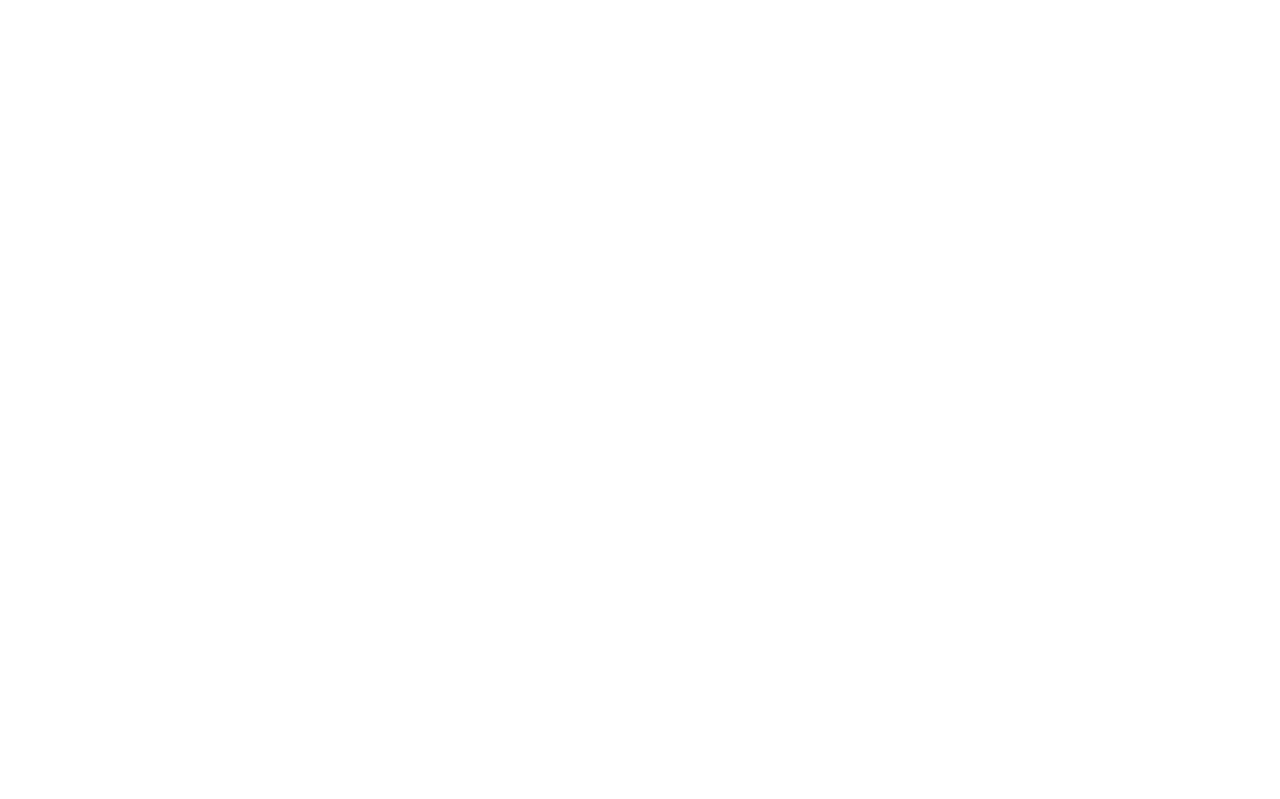
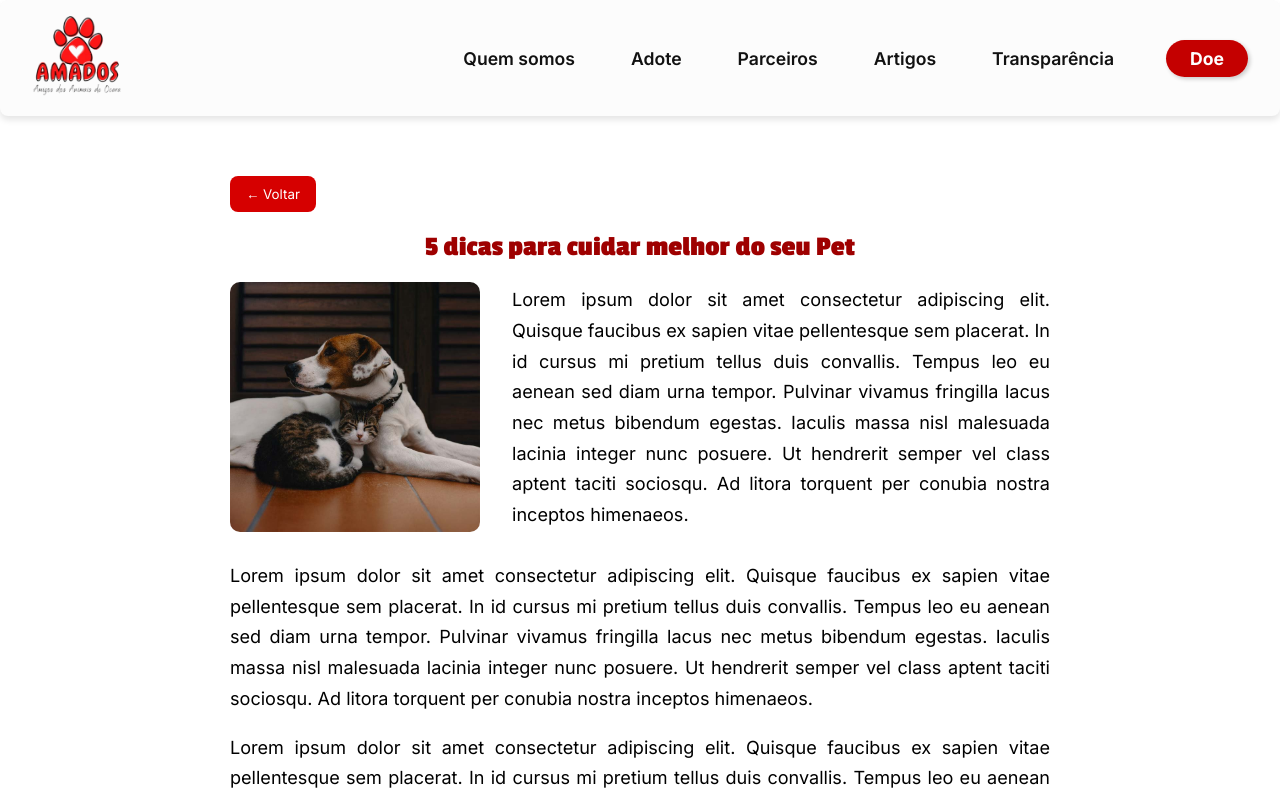
Before and after one commit to tatielynobre/AmadosOcara, a React (Vite) app: page /artigos/1 in a window 1280 px wide. Before the commit this address had no page. Shown: the top 799 px of the page. Built offline with nearby package versions, Linux system fonts and the light colour scheme; no server answers.

Commit message:
feat: ver artigo completo

```diff
--- a/src/App.jsx
+++ b/src/App.jsx
@@ -6,6 +6,7 @@
 import Artigos from '/src/views/Artigos';
 import Transparencia from '/src/views/Transparencia';
 import Doe from '/src/views/Doe';
+import VerArtigo from '/src/views/verArtigo';
 
 
 import './App.css'
@@ -21,6 +22,8 @@
           <Route path="/artigos" element={<Artigos />} />
           <Route path="/transparencia" element={<Transparencia />} />
           <Route path="/doe" element={<Doe />} />
+          <Route path="/artigos/:id" element={<VerArtigo />} />
+
       </Routes>
     </Router>
   );
--- a/src/components/artigos/ArtigosLista.jsx
+++ b/src/components/artigos/ArtigosLista.jsx
@@ -40,7 +40,14 @@
       </div>
       <section className="artigos-cards">
         {resultado.map(artigo => (
-          <CartaoArtigo key={artigo.id} {...artigo} />
+          <CartaoArtigo
+            key={artigo.id}
+            id={artigo.id}
+            titulo={artigo.titulo}
+            resumo={artigo.resumo}
+            imagem={artigo.imagem}
+            data={artigo.data}
+          />
         ))}
         {resultado.length === 0 && (
           <p className="artigos-sem-resultado">Nenhum artigo encontrado.</p>
--- a/src/components/artigos/CartaoArtigo.css
+++ b/src/components/artigos/CartaoArtigo.css
@@ -54,6 +54,19 @@
     margin-top: 0.3rem;
 }
 
+.cartao-artigo-link {
+  text-decoration: none;
+  color: inherit;
+  display: block;
+}
+
+.cartao-artigo-link:visited,
+.cartao-artigo-link:active,
+.cartao-artigo-link:hover {
+  text-decoration: none;
+  color: inherit;
+}
+
 @media (max-width: 600px) {
     .cartao-artigo {
         flex-direction: column;
--- a/src/components/artigos/CartaoArtigo.jsx
+++ b/src/components/artigos/CartaoArtigo.jsx
@@ -1,7 +1,9 @@
+import { Link } from 'react-router-dom';
 import './CartaoArtigo.css';
 
-export default function CartaoArtigo({ titulo, resumo, imagem, data }) {
+export default function CartaoArtigo({ id, titulo, resumo, imagem, data }) {
   return (
+    <Link to={`/artigos/${id}`} className="cartao-artigo-link">
       <article className="cartao-artigo">
         <figure className="cartao-artigo__imagem-fig">
           <img src={imagem} alt={titulo} className="cartao-artigo__imagem" />
@@ -16,5 +18,6 @@
           </section>
         </div>
       </article>
+    </Link>
   );
 }
--- /dev/null
+++ b/src/components/artigos/verArtigo.css
@@ -0,0 +1,100 @@
+.ver-artigo-container {
+  padding: 40px;
+  color: #9e0000;
+  max-width: 900px;
+  margin: 0 auto;
+}
+
+.voltar-btn {
+  margin-top: 20px;
+  margin-bottom: 20px;
+  font-family: 'Inter', sans-serif;
+  background-color: #d60000;
+  color: white;
+  padding: 10px 16px;
+  border: none;
+  border-radius: 8px;
+  margin-bottom: 20px;
+  cursor: pointer;
+}
+
+.ver-artigo-titulo {
+  font-family: 'Passion One', sans-serif;
+  font-size: 28px;
+  margin-bottom: 20px;
+  font-weight: bold;
+  text-align: center;
+}
+
+.ver-artigo-topo-flex {
+  display: flex;
+  align-items: flex-start;
+  gap: 32px;
+  margin-bottom: 28px;
+}
+
+.ver-artigo-img {
+  max-width: 250px;
+  border-radius: 10px;
+  margin-bottom: 0;
+  flex-shrink: 0;
+}
+
+.ver-artigo-primeiro-paragrafo {
+  font-size: 1.13rem;
+  color: #000000;
+  line-height: 1.7;
+  margin: 0;
+  text-align: left;
+  align-self: center;
+  text-align: justify;
+  font-family: 'Inter', sans-serif;
+
+}
+
+.ver-artigo-conteudo {
+  margin-top: 18px;
+  font-size: 1.13rem;
+  text-align: justify;
+  font-family: 'Inter', sans-serif;
+  color: #000000;
+
+
+
+}
+
+.ver-artigo-paragrafo {
+  font-size: 1.13rem;
+  color: #000000;
+  line-height: 1.7;
+  margin-bottom: 18px;
+  text-align: left;
+  text-align: justify;
+  font-family: 'Inter', sans-serif;
+
+
+}
+
+.ver-artigo-data {
+  font-size: 0.98rem;
+  color: #888;
+  text-align: right;
+  margin-top: 18px;
+}
+
+@media (max-width: 800px) {
+  .ver-artigo-topo-flex {
+    flex-direction: column;
+    align-items: center;
+    gap: 18px;
+  }
+  .ver-artigo-img {
+    max-width: 90vw;
+  }
+  .ver-artigo-primeiro-paragrafo {
+    text-align: left;
+  }
+  .ver-artigo-container {
+    padding: 18px 4vw;
+  }
+}
--- /dev/null
+++ b/src/components/artigos/verArtigo.jsx
@@ -0,0 +1,45 @@
+import { useParams, useNavigate } from 'react-router-dom';
+import { getArtigoPorId } from '../../services/artigosService';
+import './VerArtigo.css';
+import { useEffect, useState } from 'react';
+
+function VerArtigo() {
+  const { id } = useParams();
+  const navigate = useNavigate();
+  const [artigo, setArtigo] = useState(null);
+  const [carregando, setCarregando] = useState(true);
+
+  useEffect(() => {
+    getArtigoPorId(id).then(a => {
+      setArtigo(a);
+      setCarregando(false);
+    });
+  }, [id]);
+
+  if (carregando) return <div className="ver-artigo-loading">Carregando...</div>;
+  if (!artigo) return <div className="ver-artigo-notfound">Artigo não encontrado</div>;
+
+  // Divide o conteúdo em parágrafos
+  const paragrafos = artigo.conteudo.split('\n').filter(Boolean);
+
+  return (
+    <div className="ver-artigo-container">
+      <button className="voltar-btn" onClick={() => navigate('/artigos')}>← Voltar</button>
+      <h2 className="ver-artigo-titulo">{artigo.titulo}</h2>
+      <div className="ver-artigo-topo-flex">
+        <img src={artigo.imagem} alt="Artigo" className="ver-artigo-img" />
+        {paragrafos[0] && (
+          <p className="ver-artigo-primeiro-paragrafo">{paragrafos[0]}</p>
+        )}
+      </div>
+      <div className="ver-artigo-conteudo">
+        {paragrafos.slice(1).map((p, i) => (
+          <p className="ver-artigo-paragrafo" key={i}>{p}</p>
+        ))}
+      </div>
+      <div className="ver-artigo-data">Publicado em {artigo.data}</div>
+    </div>
+  );
+}
+
+export default VerArtigo;
--- a/src/data/artigosApi.js
+++ b/src/data/artigosApi.js
@@ -7,7 +7,7 @@
     id: 1,
     titulo: '5 dicas para cuidar melhor do seu Pet',
     resumo: 'Veja dicas essenciais para o bem-estar do seu animal de estimação.',
-    conteudo: `Lorem ipsum dolor sit amet, consectetur adipiscing elit. Sed do eiusmod tempor incididunt ut labore et dolore magna aliqua. Ut enim ad minim veniam, quis nostrud exercitation ullamco laboris nisi ut aliquip ex ea commodo consequat.\n\nDuis aute irure dolor in reprehenderit in voluptate velit esse cillum dolore eu fugiat nulla pariatur.`,
+    conteudo: `Lorem ipsum dolor sit amet consectetur adipiscing elit. Quisque faucibus ex sapien vitae pellentesque sem placerat. In id cursus mi pretium tellus duis convallis. Tempus leo eu aenean sed diam urna tempor. Pulvinar vivamus fringilla lacus nec metus bibendum egestas. Iaculis massa nisl malesuada lacinia integer nunc posuere. Ut hendrerit semper vel class aptent taciti sociosqu. Ad litora torquent per conubia nostra inceptos himenaeos.\n\nLorem ipsum dolor sit amet consectetur adipiscing elit. Quisque faucibus ex sapien vitae pellentesque sem placerat. In id cursus mi pretium tellus duis convallis. Tempus leo eu aenean sed diam urna tempor. Pulvinar vivamus fringilla lacus nec metus bibendum egestas. Iaculis massa nisl malesuada lacinia integer nunc posuere. Ut hendrerit semper vel class aptent taciti sociosqu. Ad litora torquent per conubia nostra inceptos himenaeos.\n\nLorem ipsum dolor sit amet consectetur adipiscing elit. Quisque faucibus ex sapien vitae pellentesque sem placerat. In id cursus mi pretium tellus duis convallis. Tempus leo eu aenean sed diam urna tempor. Pulvinar vivamus fringilla lacus nec metus bibendum egestas. Iaculis massa nisl malesuada lacinia integer nunc posuere. Ut hendrerit semper vel class aptent taciti sociosqu. Ad litora torquent per conubia nostra inceptos himenaeos.`,
     imagem: caoEgato,
     data: '23/05/2025',
   },
@@ -16,7 +16,7 @@
     titulo: 'Como alimentar seu cachorro corretamente',
     resumo: 'Saiba como oferecer uma alimentação saudável e balanceada para seu cão.',
     conteudo: `Alimentação é fundamental para a saúde do seu pet. Descubra como escolher a melhor ração e a importância da água fresca.`,
-    imagem: biscoito,
+    imagem: jupiter,
     data: '20/05/2025',
   },
   {
@@ -24,7 +24,7 @@
     titulo: 'A importância das vacinas em gatos',
     resumo: 'Entenda por que vacinar seu gato é essencial para a saúde dele e da família.',
     conteudo: `Vacinas previnem doenças graves e garantem uma vida longa ao seu felino. Consulte sempre um veterinário.`,
-    imagem: jupiter,
+    imagem: biscoito ,
     data: '18/05/2025',
   },
   {
--- a/src/views/VerArtigo.jsx
+++ b/src/views/VerArtigo.jsx
@@ -1,14 +1,15 @@
+import NavBar from '../components/navBar/navBar';
+import VerArtigo from '../components/artigos/verArtigo';
 import Footer from '../components/footer/Footer';
-import NavBar from '../components/navBar/navBar';
 
-function VerArtigo() {
-    return (
+function VerArtigoView() {
+  return (
     <>
-        <NavBar />
-        <h1>OI AQUI É O ADOTE</h1>
-        <Footer />
+      <NavBar />
+      <VerArtigo />
+      <Footer />
     </>
-    );
+  );
 }
 
-export default VerArtigo;
+export default VerArtigoView;
```
Lines whose indentation alone changed are shown as unchanged.
